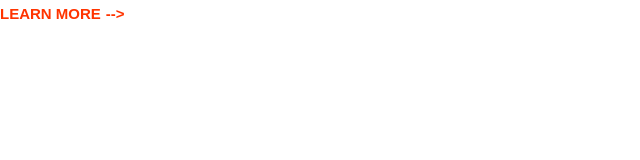
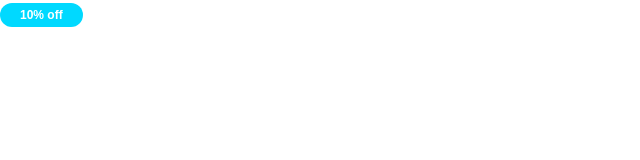
Before and after one commit to mokie223/Moshify, a plain HTML site: page index.html in a window 1280 px wide. Shown: the whole page, without its empty margins (0-640 px from the left). Drawn offline with Linux system fonts and the light colour scheme.

Commit message:
Define the component of badges.

```diff
--- a/css/styles.css
+++ b/css/styles.css
@@ -5,6 +5,7 @@
   --color-headings: #1b0760;
   --color-body: #918ca4;
 }
+
 /* Typography */
 
 html {
@@ -58,6 +59,7 @@ p {
 }
 
 /* Links */
+
 a {
   text-decoration: none;
 }
@@ -84,3 +86,36 @@ a {
     font-size: 1.5rem;
   }
 }
+
+/* Badges */
+
+.badge {
+  border-radius: 20px;
+  font-size: 2rem;
+  font-weight: 600;
+  padding: 0.5rem 2rem;
+  white-space: nowrap; /* 避免换行 */
+}
+
+.badge--primary {
+  background: var(--color-primary);
+  color: #fff;
+}
+
+.badge--secondary {
+  background: var(--color-secondary);
+  color: #fff;
+}
+
+.badge--small {
+    font-size: 1.6rem;
+}
+
+@media screen and (min-width:1024px) {
+    .badge{
+        font-size: 1.5rem;
+    }
+    .badge--small {
+        font-size: 1.2rem;
+    }
+}
--- a/index.html
+++ b/index.html
@@ -10,11 +10,11 @@
     <link rel="preconnect" href="https://fonts.googleapis.com" />
     <link rel="preconnect" href="https://fonts.gstatic.com" crossorigin />
     <link
-      href="https://fonts.googleapis.com/css2?family=Inter:wght@400;700&display=swap"
+      href="https://fonts.googleapis.com/css2?family=Inter:wght@400;600;700&display=swap"
       rel="stylesheet"
     />
   </head>
   <body>
-    <a href="#" class="link-arrow">Learn More</a>
+    <span class="badge badge--secondary badge--small">10% off</span>
   </body>
 </html>
```
Also changed, not shown: components/badges.html (added, +3 -0 lines).
